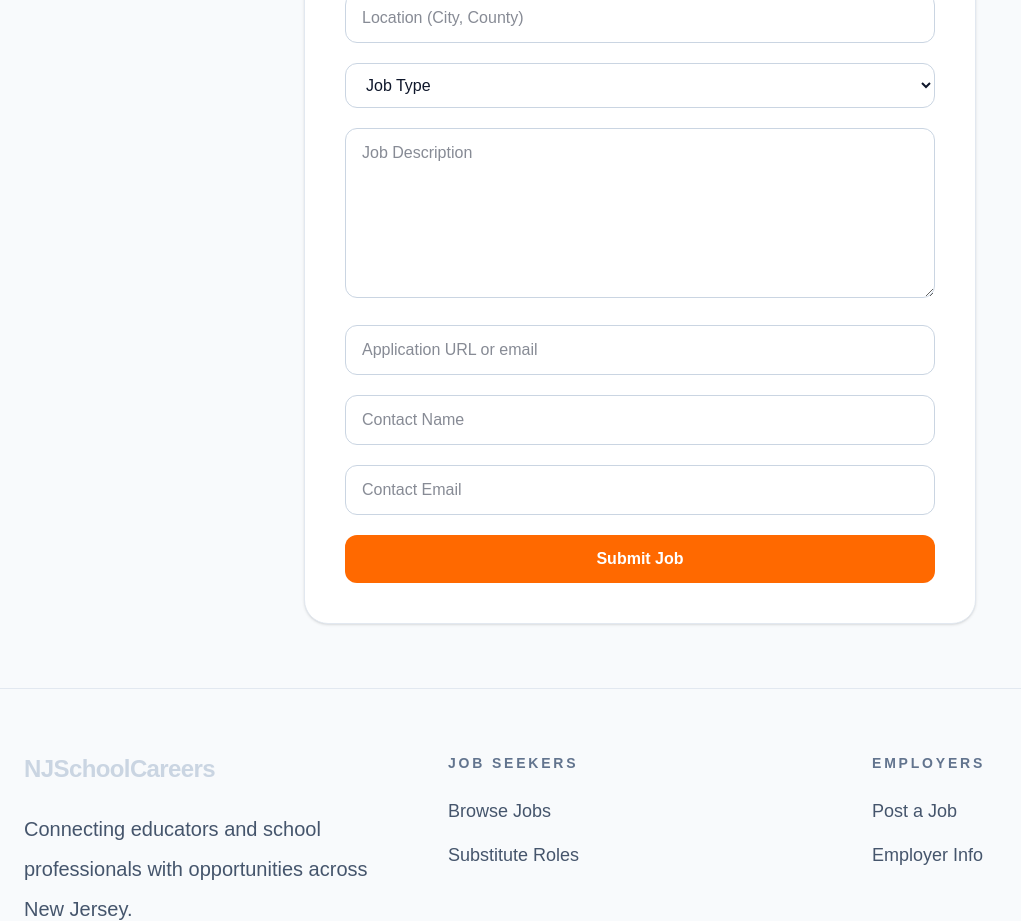
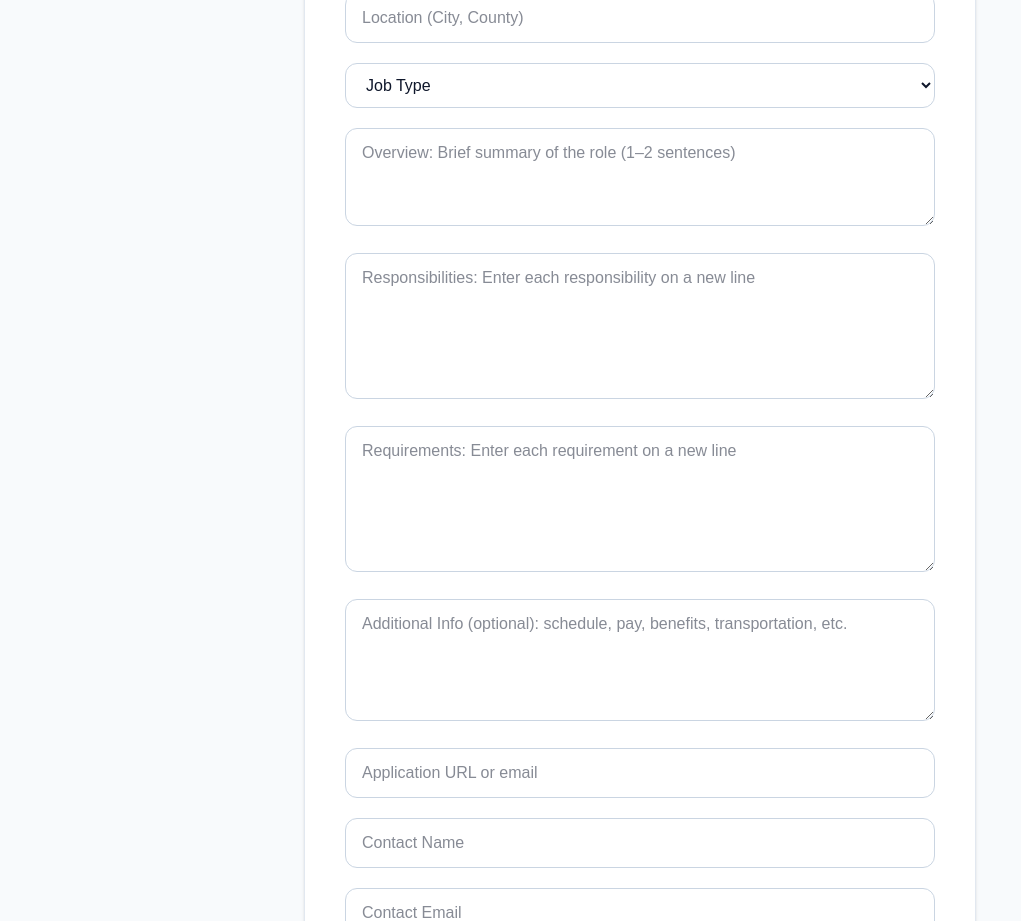
Before and after one commit to njwilkin1/nj-school-careers, a Next.js app: page /post-job in a window 1280 px wide. Shown: the part 380-1301 px from the top of the page, without its empty margins (0-1021 px from the left). Built offline with nearby package versions, Linux system fonts and the light colour scheme.

Commit message:
Structure post job form with overview responsibilities and requirements

```diff
--- a/app/post-job/page.tsx
+++ b/app/post-job/page.tsx
@@ -8,7 +8,10 @@ export default function PostJobPage() {
     district: "",
     location: "",
     jobType: "",
-    description: "",
+    overview: "",
+    responsibilities: "",
+    requirements: "",
+    additionalInfo: "",
     applicationLink: "",
     contactName: "",
     contactEmail: "",
@@ -16,6 +19,9 @@ export default function PostJobPage() {
 
   const [status, setStatus] = useState("");
   const [loading, setLoading] = useState(false);
+
+  const inputStyle =
+    "w-full rounded-xl border border-slate-300 px-4 py-3 focus:border-orange-500 focus:outline-none";
 
   function handleChange(
     e: React.ChangeEvent<HTMLInputElement | HTMLTextAreaElement | HTMLSelectElement>
@@ -52,7 +58,10 @@ export default function PostJobPage() {
           district: "",
           location: "",
           jobType: "",
-          description: "",
+          overview: "",
+          responsibilities: "",
+          requirements: "",
+          additionalInfo: "",
           applicationLink: "",
           contactName: "",
           contactEmail: "",
@@ -70,13 +79,8 @@ export default function PostJobPage() {
   return (
     <main className="min-h-screen bg-slate-50 px-6 py-16 text-slate-900">
       <div className="mx-auto max-w-2xl rounded-3xl border border-slate-200 bg-white p-10 shadow-sm">
+        <h1 className="text-3xl font-bold tracking-tight">Post a Job</h1>
 
-        {/* Title */}
-        <h1 className="text-3xl font-bold tracking-tight">
-          Post a Job
-        </h1>
-
-        {/* Accent */}
         <p className="mt-2 text-sm font-semibold text-orange-500">
           Free job posting during our launch period
         </p>
@@ -86,15 +90,13 @@ export default function PostJobPage() {
         </p>
 
         <form onSubmit={handleSubmit} className="mt-8 space-y-5">
-
-          {/* Inputs */}
           <input
             name="jobTitle"
             value={form.jobTitle}
             onChange={handleChange}
             placeholder="Job Title"
             required
-            className="w-full rounded-xl border border-slate-300 px-4 py-3 focus:border-orange-500 focus:outline-none"
+            className={inputStyle}
           />
 
           <input
@@ -103,7 +105,7 @@ export default function PostJobPage() {
             onChange={handleChange}
             placeholder="School / District Name"
             required
-            className="w-full rounded-xl border border-slate-300 px-4 py-3 focus:border-orange-500 focus:outline-none"
+            className={inputStyle}
           />
 
           <input
@@ -112,7 +114,7 @@ export default function PostJobPage() {
             onChange={handleChange}
             placeholder="Location (City, County)"
             required
-            className="w-full rounded-xl border border-slate-300 px-4 py-3 focus:border-orange-500 focus:outline-none"
+            className={inputStyle}
           />
 
           <select
@@ -120,7 +122,7 @@ export default function PostJobPage() {
             value={form.jobType}
             onChange={handleChange}
             required
-            className="w-full rounded-xl border border-slate-300 px-4 py-3 focus:border-orange-500 focus:outline-none"
+            className={inputStyle}
           >
             <option value="">Job Type</option>
             <option>Full Time</option>
@@ -128,17 +130,46 @@ export default function PostJobPage() {
             <option>Substitute</option>
             <option>Support Staff</option>
             <option>Administrative</option>
-            <option>Coaching</option> {/* ✅ added */}
+            <option>Coaching</option>
           </select>
 
           <textarea
-            name="description"
-            value={form.description}
+            name="overview"
+            value={form.overview}
             onChange={handleChange}
-            placeholder="Job Description"
-            rows={6}
+            placeholder="Overview: Brief summary of the role (1–2 sentences)"
+            rows={3}
             required
-            className="w-full rounded-xl border border-slate-300 px-4 py-3 focus:border-orange-500 focus:outline-none"
+            className={inputStyle}
+          />
+
+          <textarea
+            name="responsibilities"
+            value={form.responsibilities}
+            onChange={handleChange}
+            placeholder="Responsibilities: Enter each responsibility on a new line"
+            rows={5}
+            required
+            className={inputStyle}
+          />
+
+          <textarea
+            name="requirements"
+            value={form.requirements}
+            onChange={handleChange}
+            placeholder="Requirements: Enter each requirement on a new line"
+            rows={5}
+            required
+            className={inputStyle}
+          />
+
+          <textarea
+            name="additionalInfo"
+            value={form.additionalInfo}
+            onChange={handleChange}
+            placeholder="Additional Info (optional): schedule, pay, benefits, transportation, etc."
+            rows={4}
+            className={inputStyle}
           />
 
           <input
@@ -147,7 +178,7 @@ export default function PostJobPage() {
             onChange={handleChange}
             placeholder="Application URL or email"
             required
-            className="w-full rounded-xl border border-slate-300 px-4 py-3 focus:border-orange-500 focus:outline-none"
+            className={inputStyle}
           />
 
           <input
@@ -156,7 +187,7 @@ export default function PostJobPage() {
             onChange={handleChange}
             placeholder="Contact Name"
             required
-            className="w-full rounded-xl border border-slate-300 px-4 py-3 focus:border-orange-500 focus:outline-none"
+            className={inputStyle}
           />
 
           <input
@@ -166,10 +197,9 @@ export default function PostJobPage() {
             onChange={handleChange}
             placeholder="Contact Email"
             required
-            className="w-full rounded-xl border border-slate-300 px-4 py-3 focus:border-orange-500 focus:outline-none"
+            className={inputStyle}
           />
 
-          {/* Button */}
           <button
             type="submit"
             disabled={loading}
@@ -179,12 +209,7 @@ export default function PostJobPage() {
           </button>
         </form>
 
-        {/* Status */}
-        {status && (
-          <p className="mt-4 text-sm text-slate-600">
-            {status}
-          </p>
-        )}
+        {status && <p className="mt-4 text-sm text-slate-600">{status}</p>}
       </div>
     </main>
   );
```
